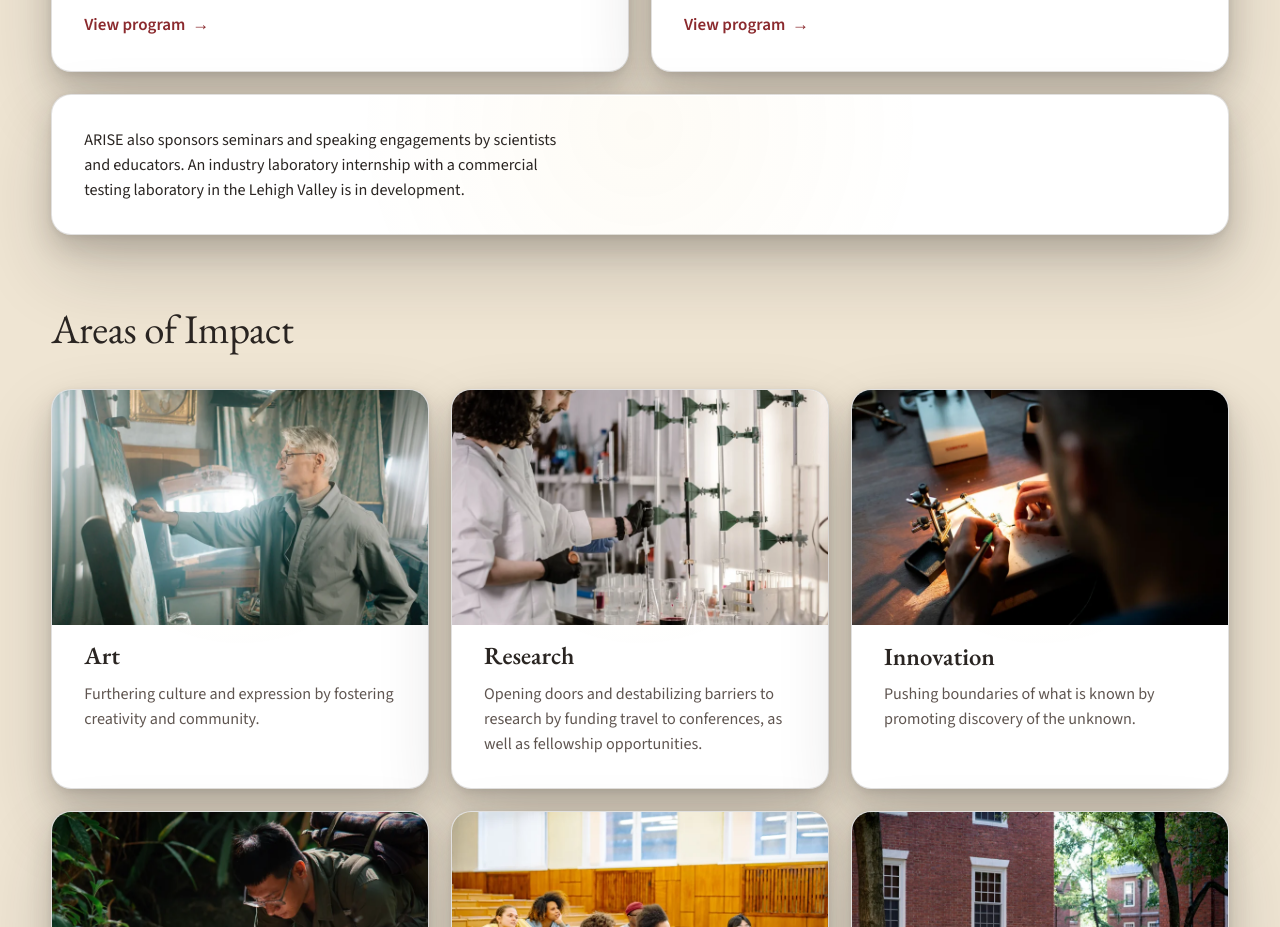
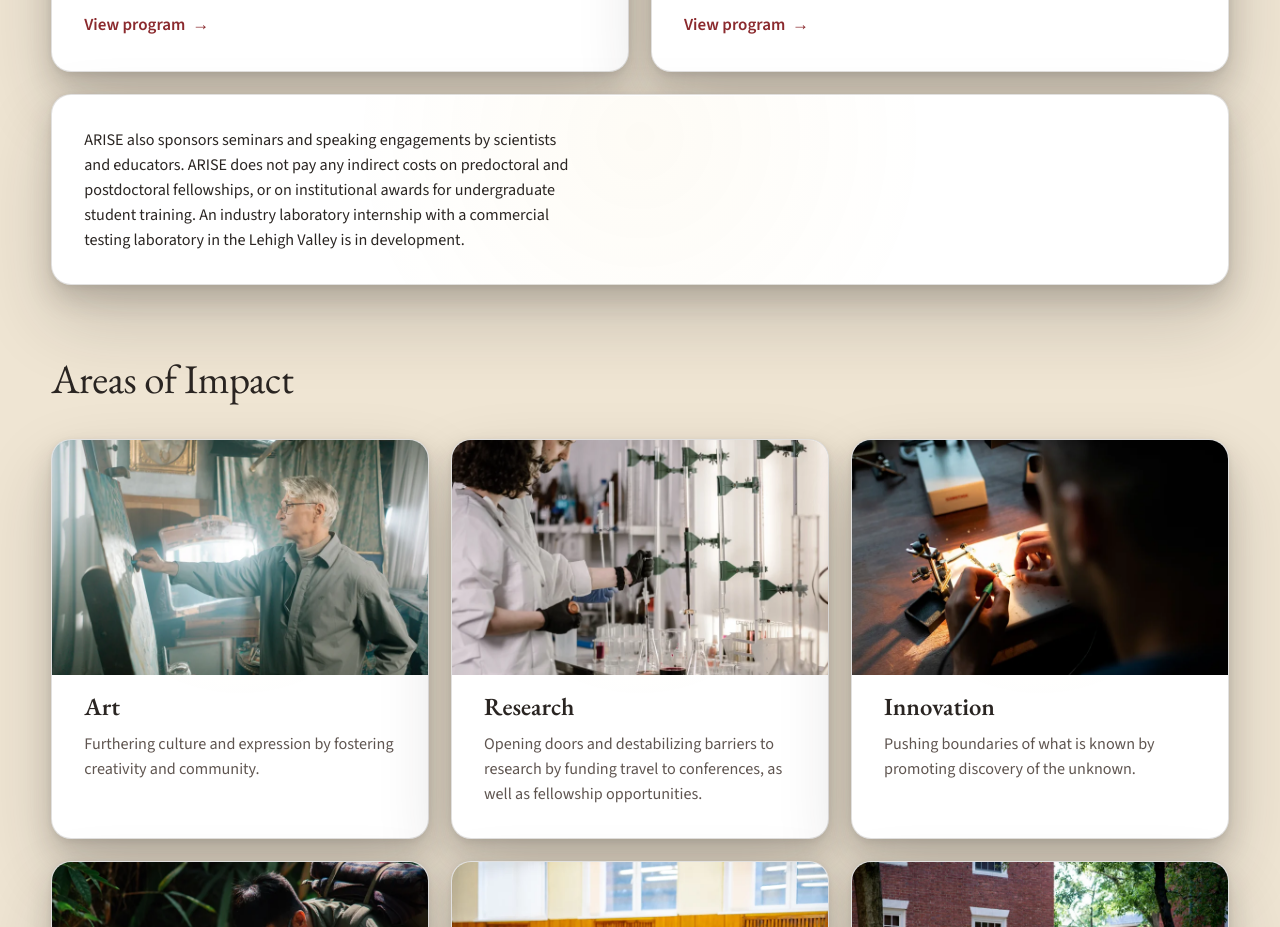
Before and after one commit to shehryarusman/ngo-website, a React (Vite) app: page /programs in a window 1280 px wide. Shown: the part 1540-2467 px from the top of the page. Built offline with nearby package versions, Linux system fonts and the light colour scheme.

Commit message:
Programs: state that ARISE pays no indirect costs on fellowships or training awards (#18)

```diff
--- a/src/pages/ProgramsPage.tsx
+++ b/src/pages/ProgramsPage.tsx
@@ -39,7 +39,9 @@ export function ProgramsPage() {
           <Card className="span-all">
             <p>
               ARISE also sponsors seminars and speaking engagements by
-              scientists and educators. An industry laboratory internship with
+              scientists and educators. ARISE does not pay any indirect costs
+              on predoctoral and postdoctoral fellowships, or on institutional
+              awards for undergraduate student training. An industry laboratory internship with
               a commercial testing laboratory in the Lehigh Valley is in
               development.
             </p>
```
